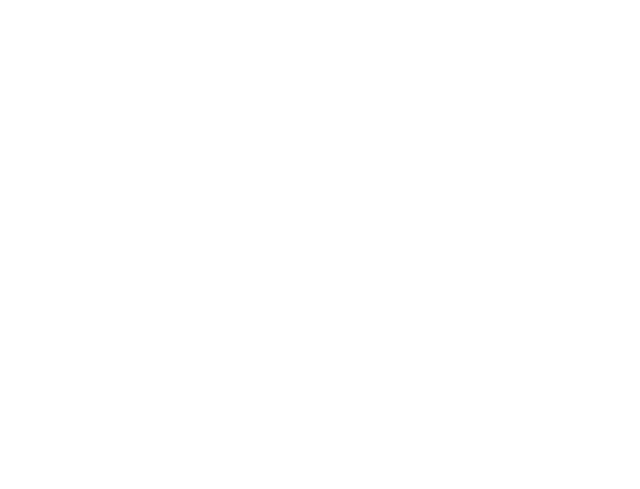
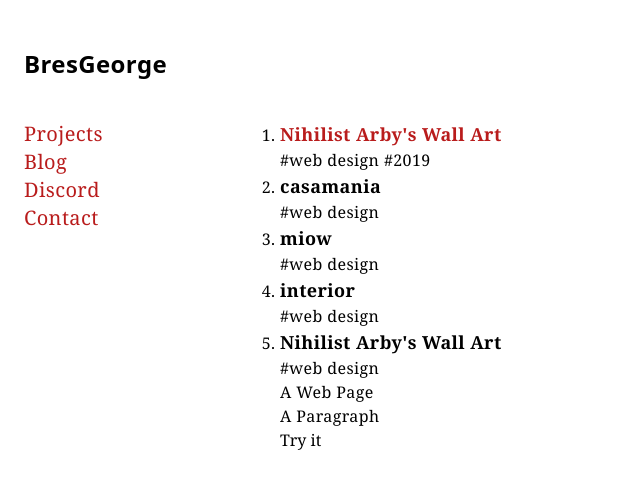
Before and after one commit to bres/myweb, a Django app: page /projects/ in a window 1280 px wide. Before the commit the part shown is empty. Shown: the top 489 px of the page, without its empty margins (0-640 px from the left). Run offline with Django 3.2, Linux system fonts and the light colour scheme.

Commit message:
creating the projects page

```diff
--- a/website/pages/templates/base.html
+++ b/website/pages/templates/base.html
@@ -18,7 +18,7 @@
             </ul>
 </div>
 <div class="flex ">
-    <div class="hidden sm:block flex-none w-48">
+    <div class="hidden sm:block flex-none w-64">
         <div class="">
             <ul class="pt-10">
                 <li><a class="text-red-700 hover:underline text-xl" href="{% url 'projects' %}">Projects</a></li>
--- a/website/pages/templates/home.html
+++ b/website/pages/templates/home.html
@@ -14,7 +14,7 @@
 </div>
 
 <div class="flex flex-wrap mt-32 sm:flex-no-wrap items-start">
-    <div class="flex-initial w-48 ">
+    <div class="flex-initial w-64 ">
         <p class="text-xl">The Latest's</p>
     </div>
     <div class="flex-initial">
--- a/website/pages/templates/projects.html
+++ b/website/pages/templates/projects.html
@@ -1,10 +1,47 @@
-<!DOCTYPE html>
-<html lang="en">
-<head>
-    <meta charset="UTF-8">
-    <title>Title</title>
-</head>
-<body>
+{% extends 'base.html' %}
+{% load static %}
+{% block title %}Welcome to bresgeorge.com{% endblock %}
+{% block content %}
+
+
+<div class="mt-10">
+    <ul class="list-decimal">
+        <li>
+            <p class="text-lg font-semibold " ><a class="text-red-700" href="{% url 'about' %}">Nihilist Arby's Wall Art
+ </a></p>
+            <p class="">#web design <span class="">#2019</span> </p>
+
+        </li>
+          <li>
+            <p class="text-lg font-semibold " > casamania</p>
+            <p class="">#web design</p>
+        </li>
+          <li>
+            <p class="text-lg font-semibold " > miow</p>
+            <p class="">#web design</p>
+        </li>
+          <li>
+            <p class="text-lg font-semibold " >  interior</p>
+            <p class="">#web design</p>
+        </li>
+          <li>
+            <p class="text-lg font-semibold " > Nihilist Arby's Wall Art</p>
+            <p class="">#web design</p>
+        </li>
+    </ul>
+</div>
+
+<h1>A Web Page</h1>
+<p id="demo">A Paragraph</p>
+<button type="button" onclick="myFunction()">Try it</button>
+
+<script>
+function myFunction() {
+ document.getElementById("demo").innerHTML = "Paragraph changed.";
+}
+</script>
+
+{% endblock %}
 
 </body>
 </html>
```
